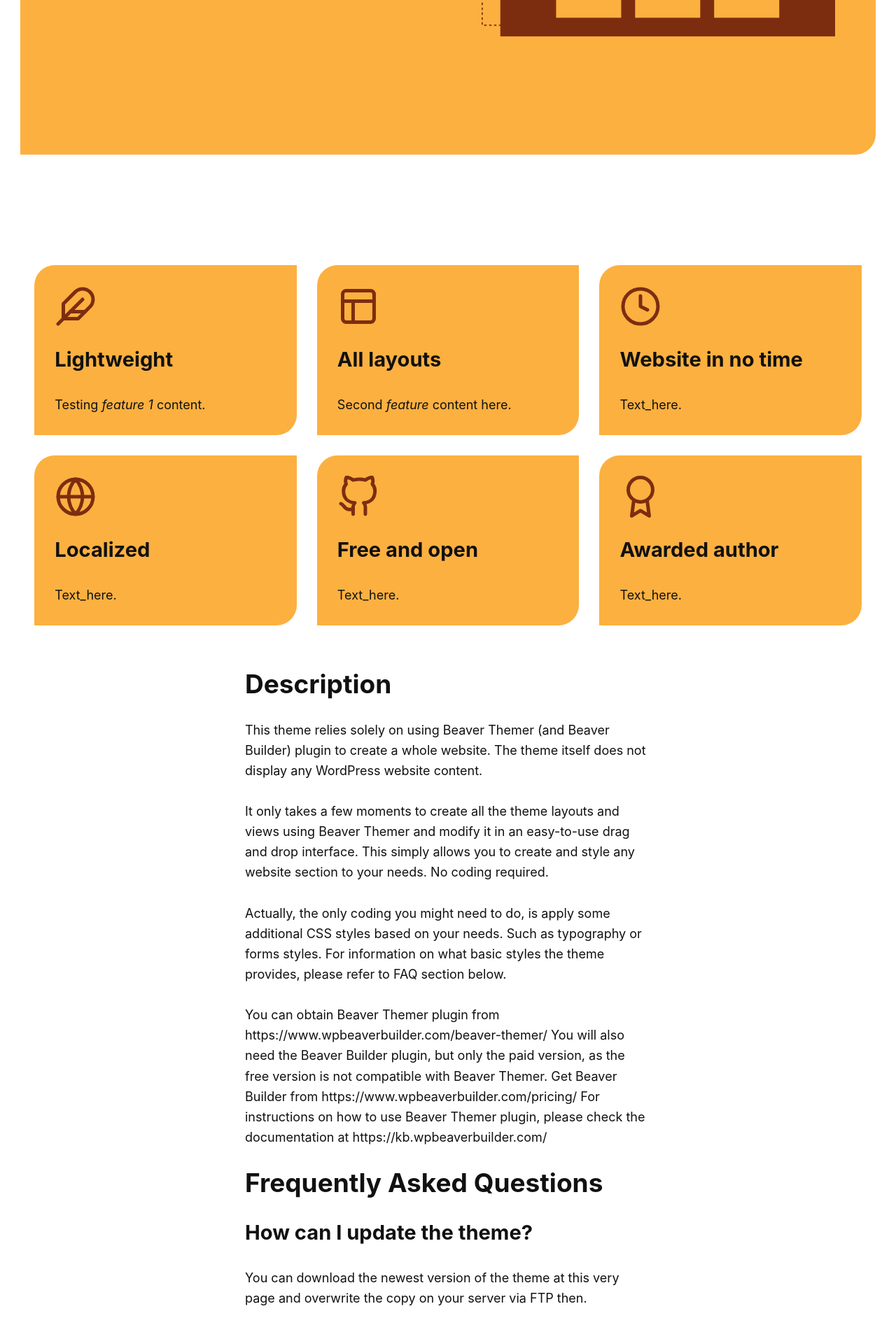
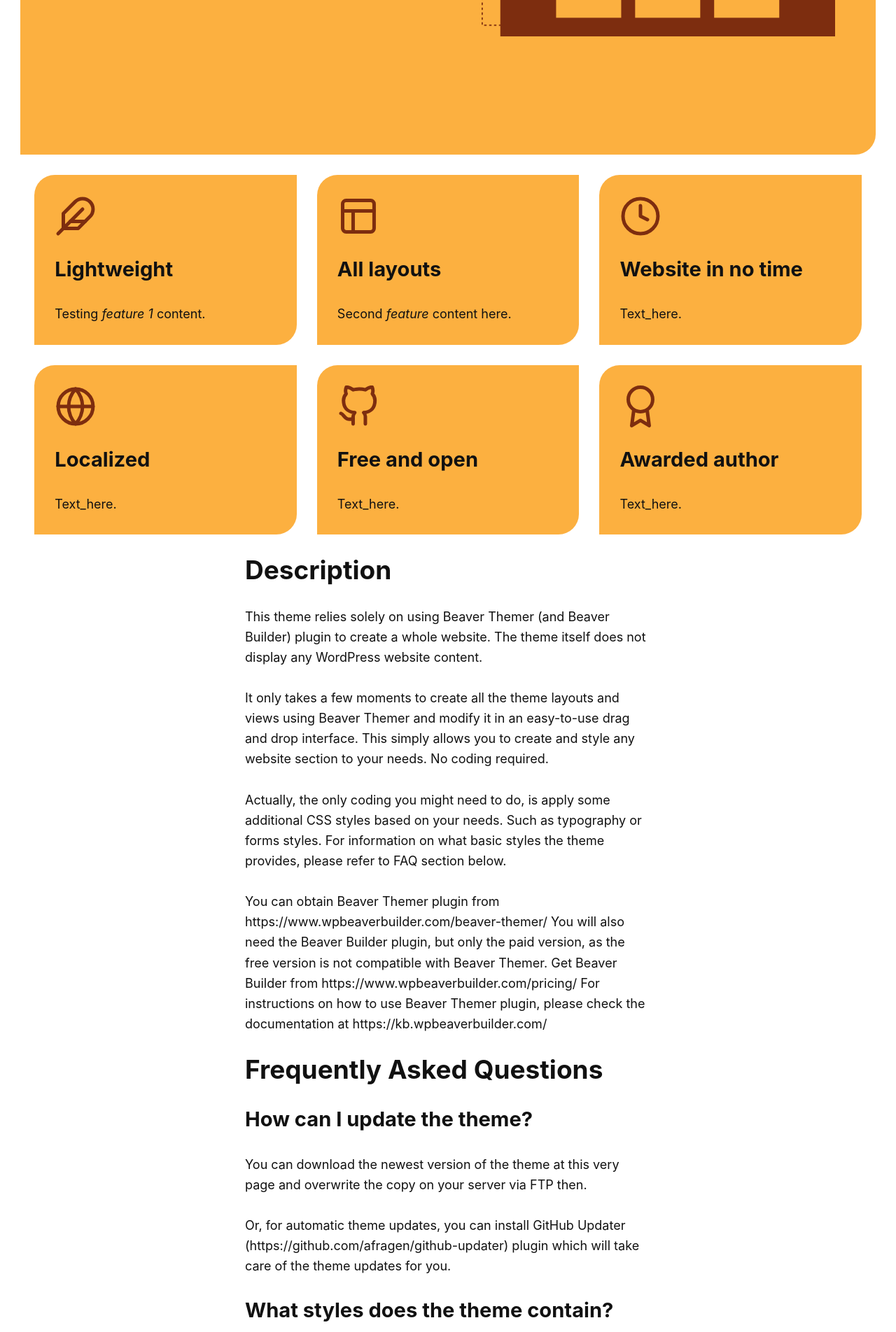
Before and after one commit to webmandesign/playground-for-beaver-themer, a Jekyll site: the page built from index.md, in a window 1280 px wide. Shown: the part 577-2481 px from the top of the page at 70% size. Built offline with Jekyll 4.4.1, drawn with Linux system fonts in a browser that asks for light colours.

Commit message:
* Updating styles

```diff
--- a/_sass/content/__features.scss
+++ b/_sass/content/__features.scss
@@ -8,7 +8,7 @@
 
 		.site-content-inner > & {
 			max-width: none;
-			margin: 2.618em -#{ $gutter / 2 };
+			margin: ( $gutter / 2 ) -#{ $gutter / 2 };
 		}
 
 	}
--- a/_sass/content/_content.scss
+++ b/_sass/content/_content.scss
@@ -1,5 +1,5 @@
 .site-content {
-	padding: 5.387em 0;
+	padding: 0 0 5.387em;
 
 	&-inner > * {
 		max-width: 580px;
```
